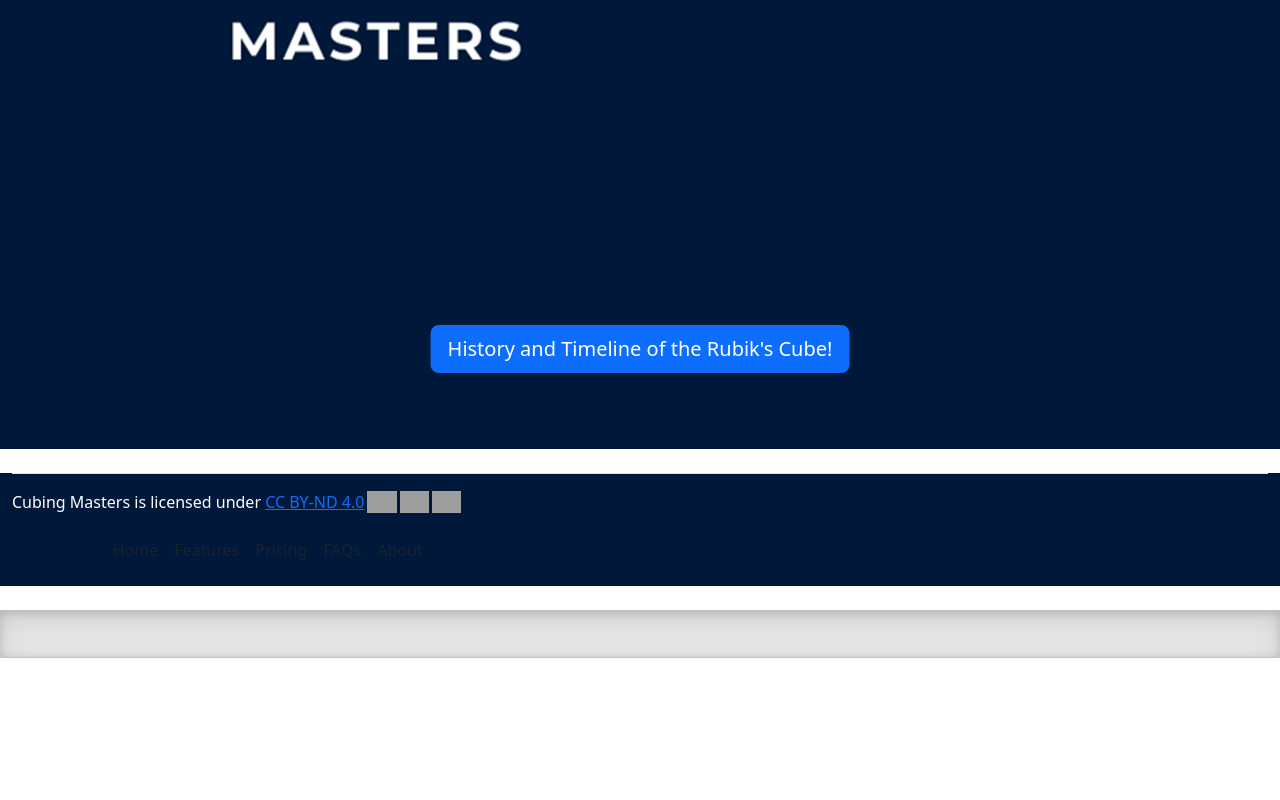
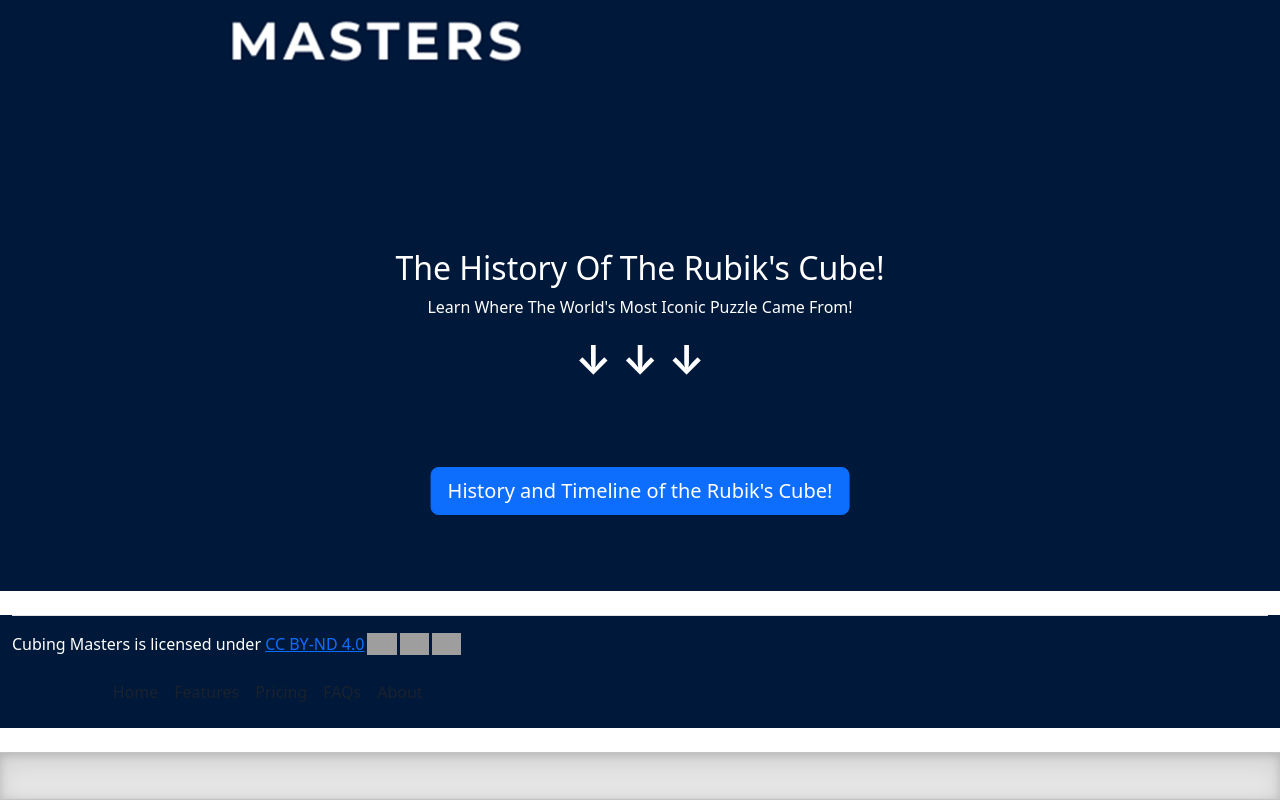
Before and after one commit to TempeHS/2025CT-WebDesign-Aidan.V, a plain HTML site: page index.html in a window 1280 px wide. Shown: the part 584-1384 px from the top of the page. Before the commit the page ends 1242 px from the top, so only its background shows below. Drawn offline with nearby package versions, Linux system fonts and the light colour scheme; grey boxes are pictures that could not be loaded; a script that the page names is missing.

Commit message:
Added Timeline Information

```diff
--- a/index.html
+++ b/index.html
@@ -97,6 +97,11 @@
         </div>
     </div>
     <!-- END HERO SLIDER -->
+    <!-- START TIMELINE -->
+    <div class="container-fluid">
+        <h2>The History Of The Rubik's Cube!</h2>
+        <p>Learn Where The World's Most Iconic Puzzle Came From! </p>
+        <h1>↓ ↓ ↓</h1>
         <div class="button">
             <div class="center">
                 <a href="timeline.html">
@@ -106,9 +111,8 @@
                 </a>
             </div>
         </div>
-    <div class="break">
     </div>
-
+    <!-- END TIMELINE-->
     <!-- START FOOTER-->
 
     <div class="container-fluid">
@@ -123,7 +127,8 @@
                         style="height:22px!important;margin-left:3px;vertical-align:text-bottom;"
                         src="https://mirrors.creativecommons.org/presskit/icons/by.svg?ref=chooser-v1" alt=""><img
                         style="height:22px!important;margin-left:3px;vertical-align:text-bottom;"
-                        src="https://mirrors.creativecommons.org/presskit/icons/nd.svg?ref=chooser-v1" alt=""></a></p>
+                        src="https://mirrors.creativecommons.org/presskit/icons/nd.svg?ref=chooser-v1" alt=""></a>
+            </p>
 
             <a href="/"
                 class="col-md-4 d-flex align-items-center justify-content-center mb-3 mb-md-0 me-md-auto link-body-emphasis text-decoration-none">
--- a/style.css
+++ b/style.css
@@ -1,10 +1,12 @@
 .container-fluid {
   background-color: #001839;
+  text-align: center;
 }
 
 
 body {
   background-image: linear-gradient(180deg, var(--bs-secondary-bg), var(--bs-body-bg) 100px, var(--bs-body-bg));
+  color: white;
 }
 
 @media (min-width: 768px) {
@@ -111,3 +113,7 @@ body {
 body {
   color: white;
 }
+
+h1{
+  font-weight: bold;
+}
```
Lines whose indentation alone changed are shown as unchanged.
